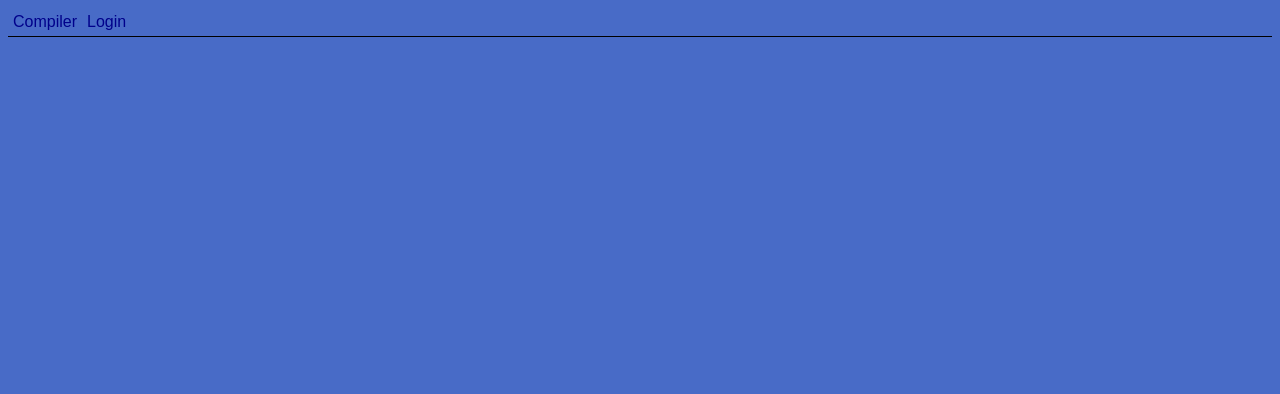
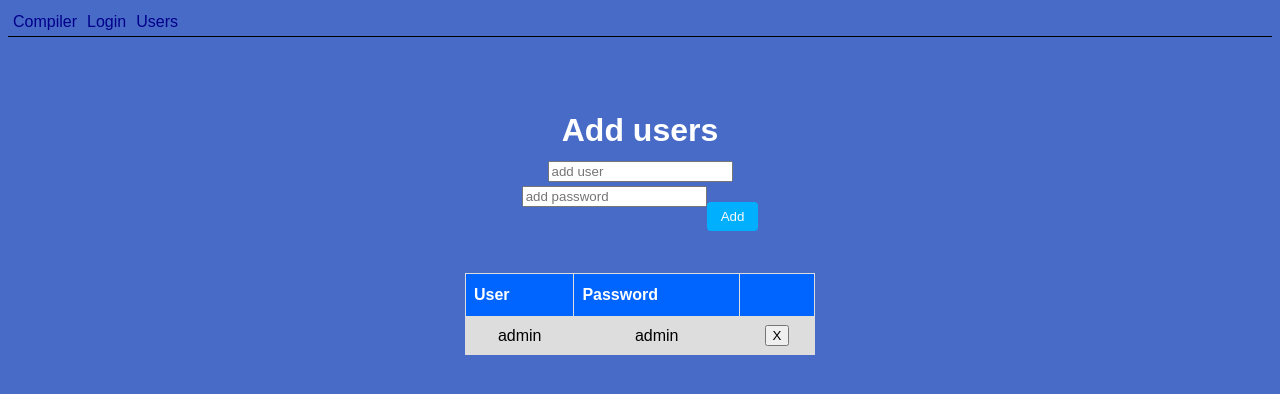
Before and after one commit to CS-Group-L/GroupL-Project, a React (Vite) app in the folder client/: page /users in a window 1280 px wide. Before the commit this address had no page. Shown: the top 394 px of the page. Built offline with nearby package versions, Linux system fonts and the light colour scheme.

Commit message:
Add UserPage

```diff
--- a/client/src/Routes.jsx
+++ b/client/src/Routes.jsx
@@ -3,6 +3,7 @@ import { Route, Routes as RouterRoutes} from 'react-router-dom';
 import Navbar from './components/Navbar';
 import CompilerPage from './views/CompilerPage';
 import Login from './views/Login';
+import UserPage from './views/UserPage';
 
 const Routes = () => {
   return (
@@ -11,6 +12,7 @@ const Routes = () => {
         <RouterRoutes>
             <Route element={<CompilerPage />} index />
             <Route element={<Login/>} path="/login"/>
+            <Route element={<UserPage/>} path="/users"/>
         </RouterRoutes>
       </>
   )
--- a/client/src/components/Navbar.jsx
+++ b/client/src/components/Navbar.jsx
@@ -5,6 +5,7 @@ const Navbar = () => {
         <nav>
             <a href='/'>Compiler</a>
             <a href='/login'>Login</a>
+            <a href='/users'>Users</a>
         </nav>
     );
 }
--- a/client/src/views/CompilerPage.jsx
+++ b/client/src/views/CompilerPage.jsx
@@ -7,11 +7,10 @@ const CompilerPage = () => {
 
         if (input.value.length == 0) {
             document.getElementById("errorMessage").style.display="block";
-            return false;
+
         } else {
             document.getElementById("errorMessage").style.display="none";
         }
-
     }
 
     return (
@@ -29,7 +28,7 @@ const CompilerPage = () => {
                 </div>
                 <div className='right'>
                 <header>Output</header>
-                <hr></hr>
+                <h3 id='output' hidden>Your output will displayed here!</h3>
                 </div>
             </div>
         </div>
--- a/client/src/views/CompilerPage.scss
+++ b/client/src/views/CompilerPage.scss
@@ -71,16 +71,8 @@ body {
     font-size: 27px;
     font-weight: 600;
     text-align: center;
-    position: relative;
-    bottom: 150px
-}
-
-hr {
-    border: 1px solid #486BC7;
-    position: relative;
-    width: 90%;
-    bottom: 140px;
-
+    position: absolute;
+    top: 40px;
 }
 
 // button
--- /dev/null
+++ b/client/src/views/UserPage.jsx
@@ -0,0 +1,56 @@
+import './UserPage.scss'
+import { useState } from 'react';
+
+const UserPage = () => {
+    const [itemslots, SetItemSlots] = useState([]);
+    const [name, setUser] = useState([]);
+    const [password, setPassword] = useState([]);
+    const [count, setCount] = useState(0);
+
+    function addUsers()  {
+    SetItemSlots(itemslots.concat(<ItemSlot naam={name} wachtwoord={password} id={count}/>));
+        setCount(count+1);
+    }
+
+    return (
+    <div className="container2">
+        <h1 id='title'>Add users</h1>
+
+        <div className="add-elements">
+            <input id="add" onChange={e=>setUser(e.target.value)} type="text" placeholder="add user" /><input id="password" onChange={e=>setPassword(e.target.value)} type="text" placeholder="add password" />
+            <button id="btn" onClick={addUsers}>Add</button>
+        </div>
+
+        <div className="element-list">
+            <ul id="list">
+            </ul>
+        </div>
+        <table>
+        <tr>
+            <th>User</th>
+            <th>Password</th>
+            <th></th>
+        </tr>
+        <ItemSlot naam={"admin"} wachtwoord={"admin"} id={-1} />
+        {itemslots}
+        </table>
+    </div>
+
+    );
+};
+
+const ItemSlot = ({naam, wachtwoord, id}) => {
+    function deleteUsers (id) {
+        document.getElementById(id).remove();
+    }
+
+    return (
+        <tr id={id}>
+            <td>{naam}</td>
+            <td>{wachtwoord}</td>
+            <td><button onClick={()=>{deleteUsers(id)}}>X</button></td>
+        </tr>
+    )
+}
+
+export default UserPage;
--- /dev/null
+++ b/client/src/views/UserPage.scss
@@ -0,0 +1,69 @@
+* {
+    font-family: Arial, Helvetica, sans-serif
+}
+
+body {
+    background-color:  #486BC7;
+}
+
+#title {
+    color: #fff;
+}
+
+.container2 {
+    position: absolute;
+    left: 50%;
+    top: 50%;
+    transform: translate(-50%,-50%);
+    width: 350px;
+    height: 600px;
+    text-align: center;
+    font-family: 'Nunito',sans-serif;
+}
+
+h1{
+    margin: 12px 0;
+}
+
+#btn{
+    padding: 7px 14px;
+    background-color: #00b0ff;
+    border: none;
+    border-radius: 4px;
+    color: #fafafa;
+    cursor: pointer;
+    position: relative;
+    top: 20px;
+}
+
+ul{
+    padding: 15px;
+}
+
+li{
+    list-style: none;
+    margin: 12px 0;
+}
+
+table {
+    font-family: Arial, Helvetica, sans-serif;
+    border-collapse: collapse;
+    width: 100%;
+}
+table td, table th {
+    border: 1px solid #ddd;
+    padding: 8px;
+}
+table tr:nth-child(even){
+    background-color: #ddd;
+}
+table tr:nth-child(odd){
+    background-color: white;
+}
+table th {
+padding-top: 12px;
+padding-bottom: 12px;
+text-align: left;
+background-color: rgba(0, 100, 255, 1);
+color: white;
+}
```
